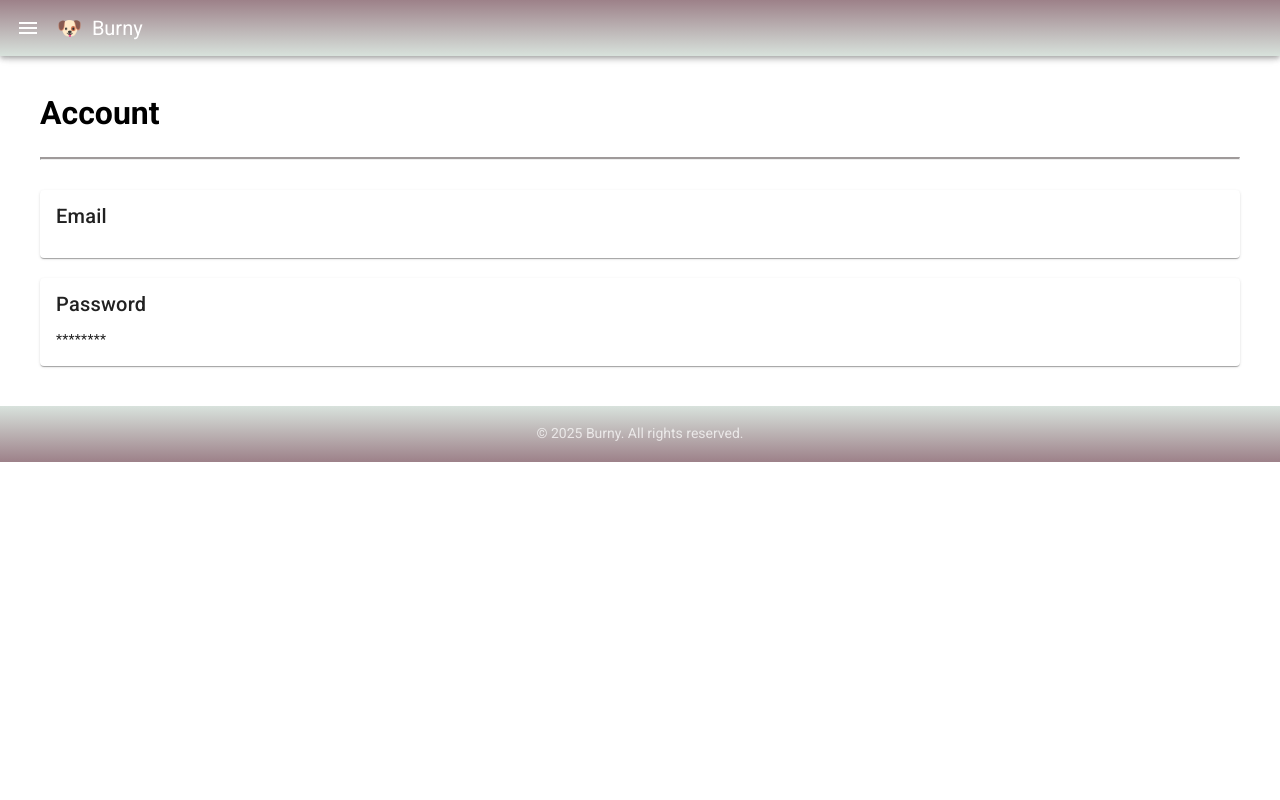
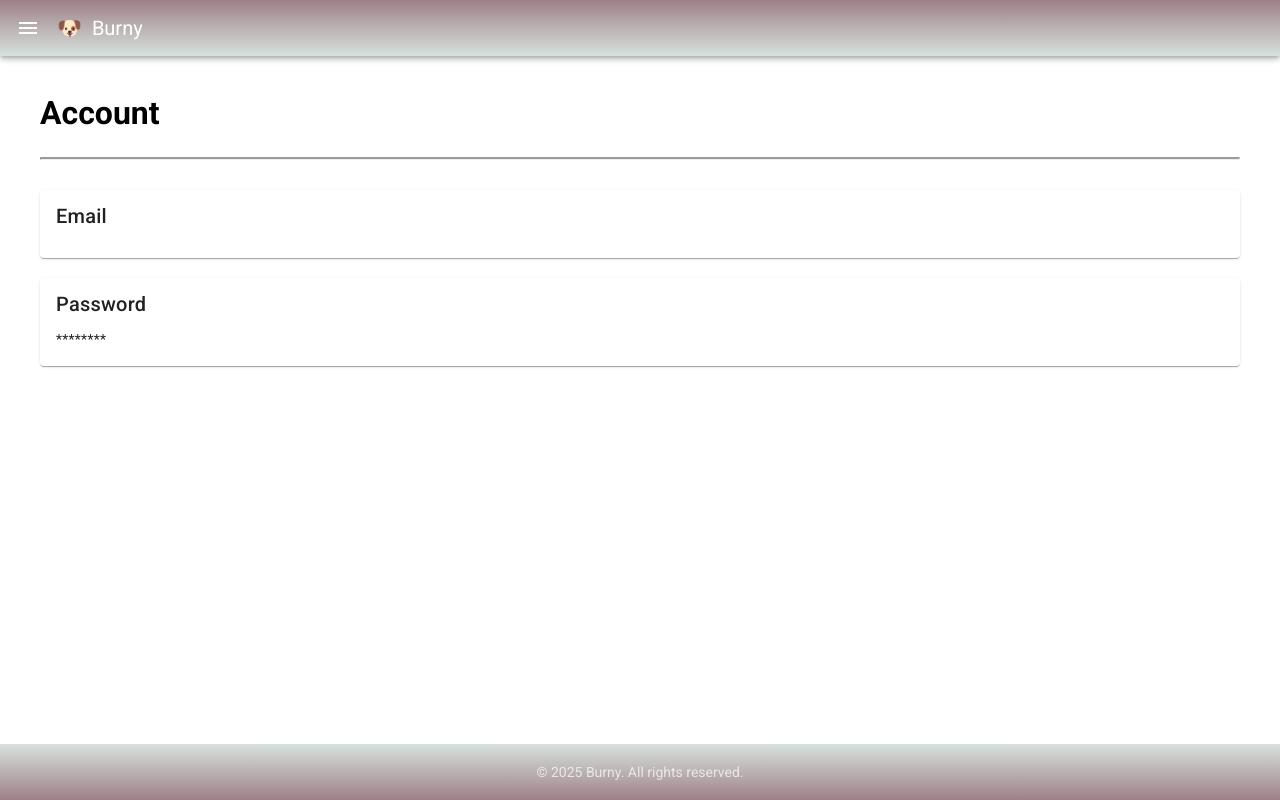
Before and after one commit to Tomoki108/burny, a Vue app in the folder web/: page /account in a window 1280 px wide. Built offline with nearby package versions, Linux system fonts and the light colour scheme; no server answers; sample sign-in values are in the browser's storage.

Commit message:
fix footer positon

```diff
--- a/web/src/App.vue
+++ b/web/src/App.vue
@@ -3,3 +3,15 @@
     <router-view />
   </v-app>
 </template>
+
+<style>
+#app {
+    display: flex;
+    flex-direction: column;
+    min-height: 100vh;
+}
+
+main {
+    flex: 1;
+}
+</style>
--- a/web/src/components/Footer.vue
+++ b/web/src/components/Footer.vue
@@ -130,8 +130,6 @@ h2 {
 
 .site-footer.non-home {
     height: 56px;
-    /* position: fixed;
-    bottom: 0; */
 }
 
 .footer-content-non-home {
```
